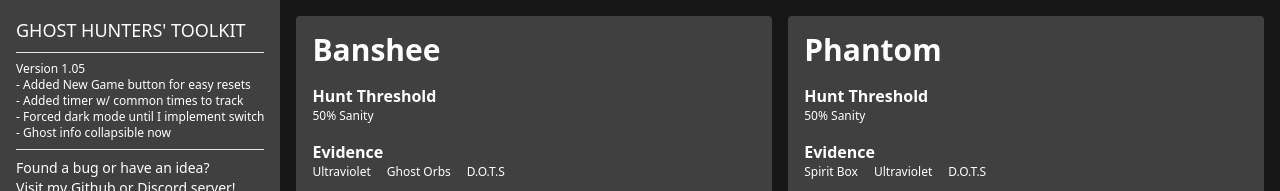
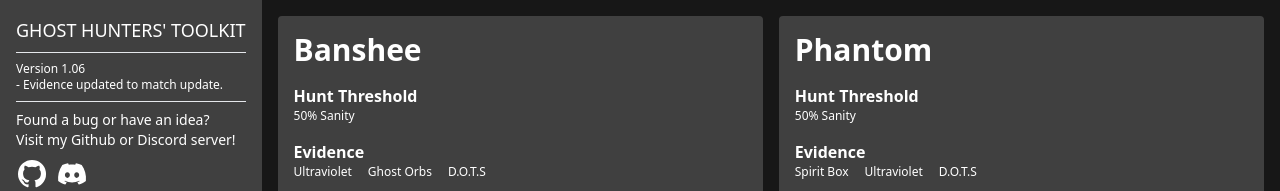
Before and after one commit to codebyjon/ghost-hunters-toolkit, a Next.js app: page / in a window 1280 px wide. Shown: the top 191 px of the page. Built offline with nearby package versions, Linux system fonts and the light colour scheme; no server answers; some icons are missing.

Commit message:
update sidenav version notes

```diff
--- a/src/components/SideNav.tsx
+++ b/src/components/SideNav.tsx
@@ -27,11 +27,8 @@ export default function SideNav(props: SideNavProps) {
           Ghost Hunters' Toolkit
         </h2>
         <div className="text-xs border-t border-b py-2">
-          <p>Version 1.05</p>
-          <p>- Added New Game button for easy resets</p>
-          <p>- Added timer w/ common times to track</p>
-          <p>- Forced dark mode until I implement switch</p>
-          <p>- Ghost info collapsible now</p>
+          <p>Version 1.06</p>
+          <p>- Evidence updated to match update.</p>
         </div>
         <p className="max-w-[28ch] text-sm">
           Found a bug or have an idea? Visit my Github or Discord server!
```
